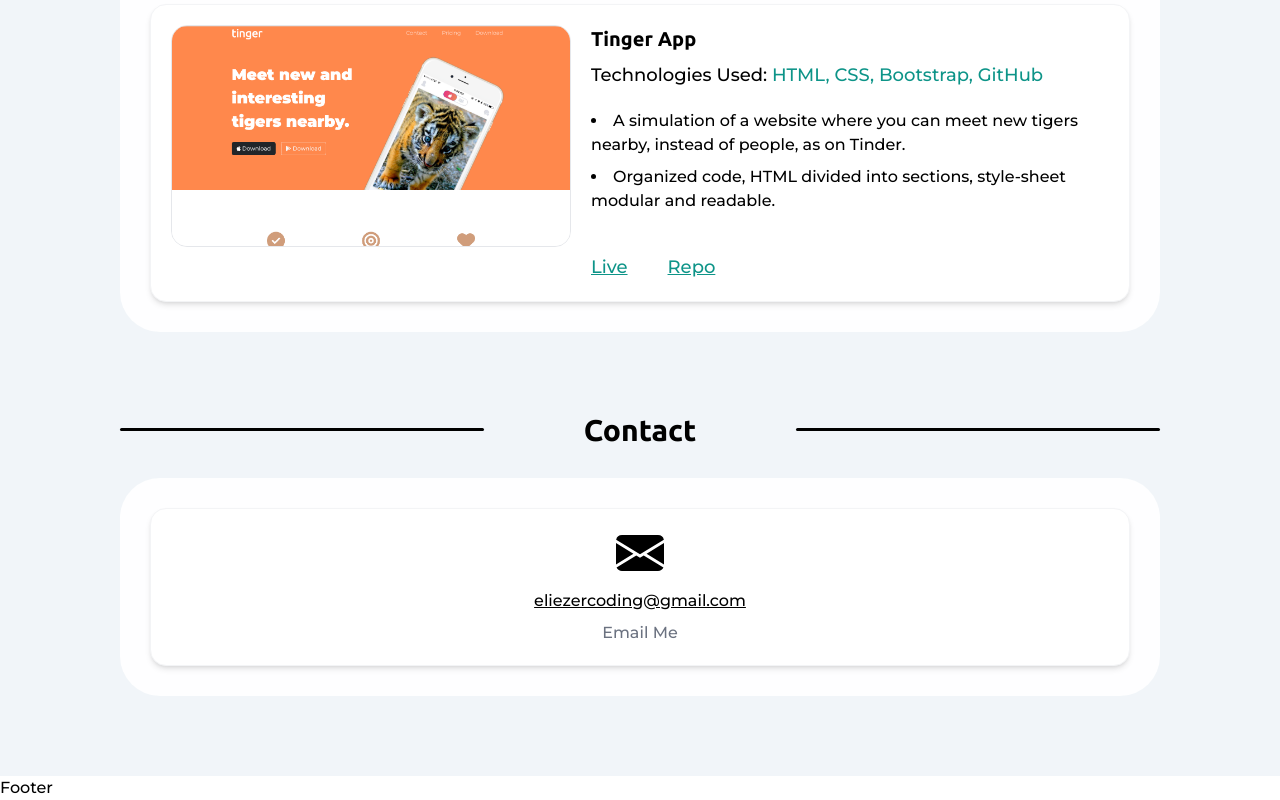
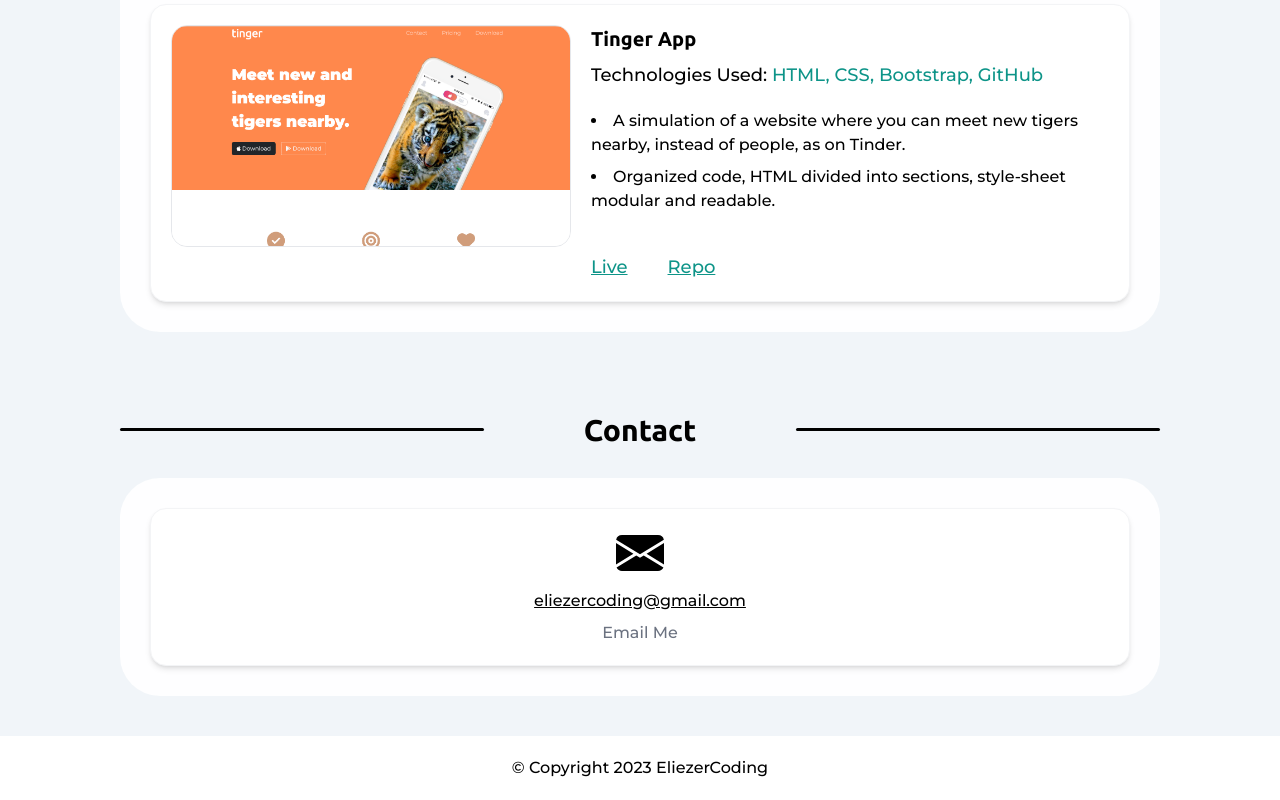
Before and after one commit to eliel15000/portfolio, a Next.js app: page / in a window 1280 px wide. Shown: the part 3551-4351 px from the top of the page. Built offline with nearby package versions, Linux system fonts and the light colour scheme.

Commit message:
Footer component

```diff
--- a/components/Contact.jsx
+++ b/components/Contact.jsx
@@ -3,7 +3,7 @@ import { BsEnvelopeFill } from "react-icons/bs";
 
 const Contact = () => {
   return (
-    <section className="py-20 md:px-20" id="contact">
+    <section className="pt-20 pb-10 md:px-20" id="contact">
       <div>
         <h1 className="section-heading flex md:text-3xl text-2xl font-ubuntu">Contact</h1>
       </div>
--- a/components/Footer.jsx
+++ b/components/Footer.jsx
@@ -2,7 +2,9 @@ import React from "react";
 
 const Footer = () => {
   return (
-    <div className="bg-white">Footer</div>
+    <section id="footer">
+      <div className="bg-white text-center py-5">© Copyright 2023 EliezerCoding</div>
+    </section>
   );
 }
 
```
